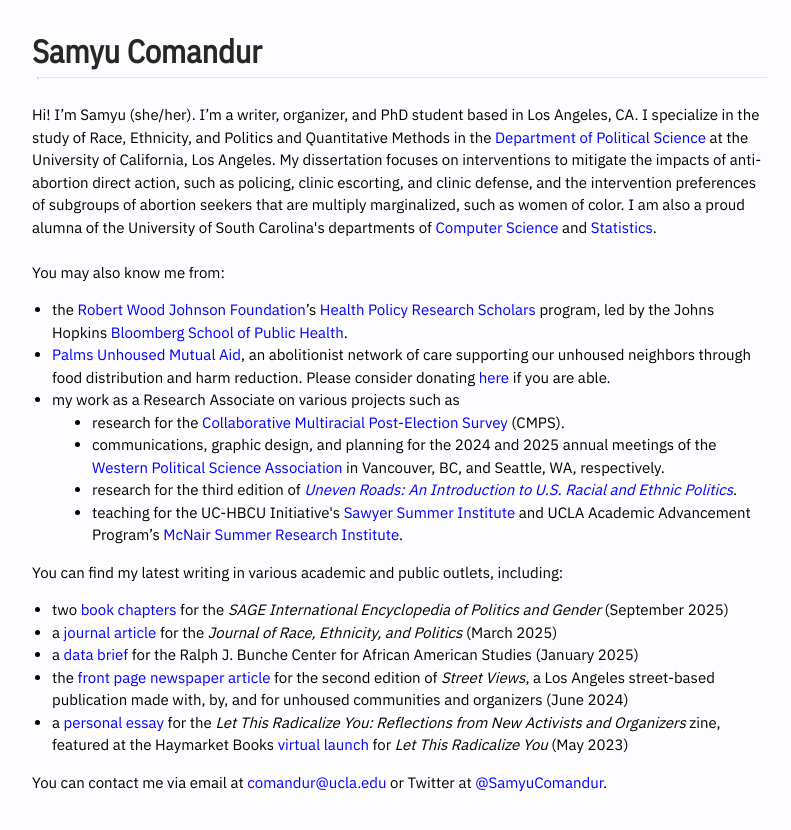
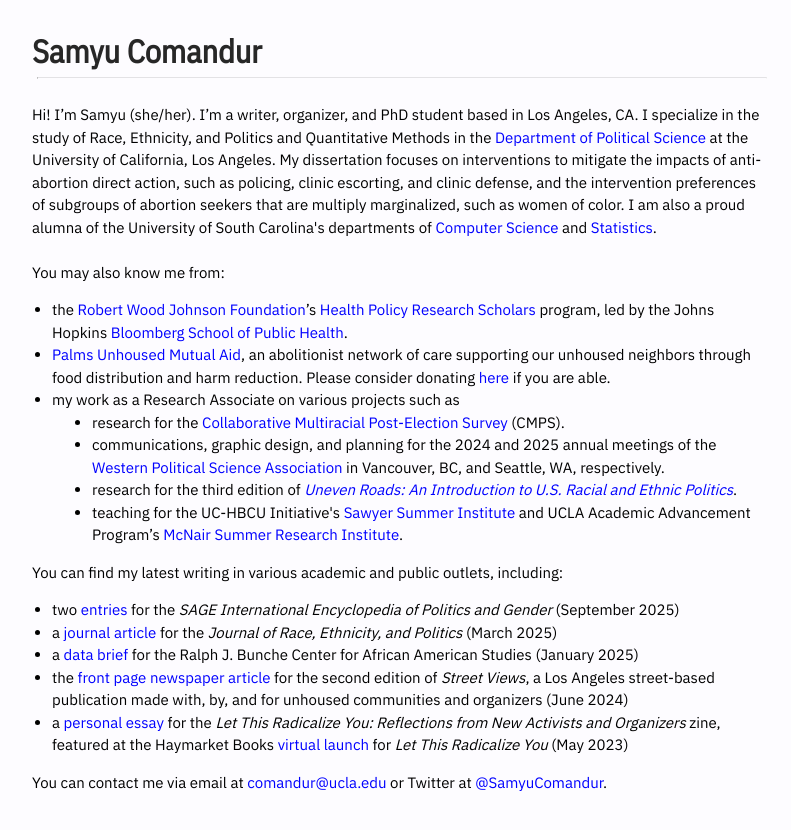
Before and after one commit to samyuc/samyuc.github.io, a Jekyll site: the page built from index.html, in a window 1280 px wide. Shown: the top 830 px of the page, without its empty margins (238-1029 px from the left). Built offline with Jekyll 4.4.1, drawn with Linux system fonts in a browser that asks for light colours.

Commit message:
Update index.html

```diff
--- a/index.html
+++ b/index.html
@@ -16,7 +16,7 @@
 
 You can find my latest writing in various academic and public outlets, including:
 <ul><dl><dt>
-<dt><li> two <a href=https://us.sagepub.com/en-us/nam/the-sage-international-encyclopedia-of-politics-and-gender/book286827>book chapters</a> for the <i>SAGE International Encyclopedia of Politics and Gender</i> (September 2025)</li>
+<dt><li> two <a href=https://us.sagepub.com/en-us/nam/the-sage-international-encyclopedia-of-politics-and-gender/book286827>entries</a> for the <i>SAGE International Encyclopedia of Politics and Gender</i> (September 2025)</li>
 <dt><li> a <a href=https://www.cambridge.org/core/journals/journal-of-race-ethnicity-and-politics/article/views-on-men-behaving-badly-male-public-opinion-and-the-2021-capitol-insurrection/1BCD3FECB9540D7ACF8E542AA7DFB451">journal article</a> for the <i>Journal of Race, Ethnicity, and Politics</i> (March 2025)</li>
 <dt><li> a <a href=https://bunchecenter.ucla.edu/wp-content/uploads/sites/112/2025/02/LA_Wildfire_Altadena_Black_Community_Report.pdf">data brief</a> for the Ralph J. Bunche Center for African American Studies (January 2025)</li>
 <dt><li> the <a href=https://streetviewsla.com/street-views-second-edition.pdf>front page newspaper article</a> for the second edition of <i>Street Views</i>, a Los Angeles street-based publication made with, by, and for unhoused communities and organizers (June 2024)</li>
```
